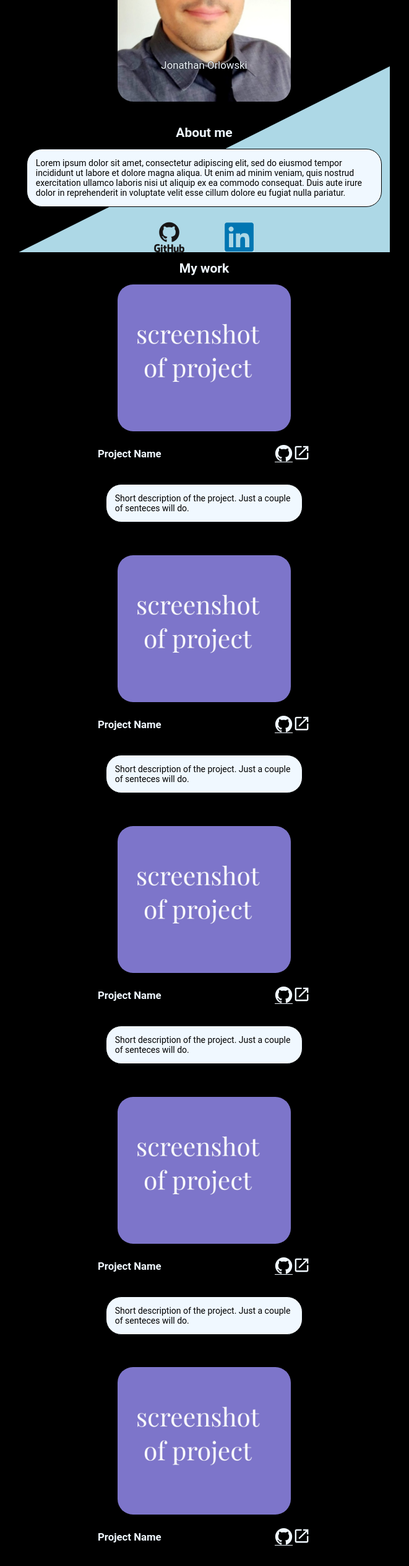
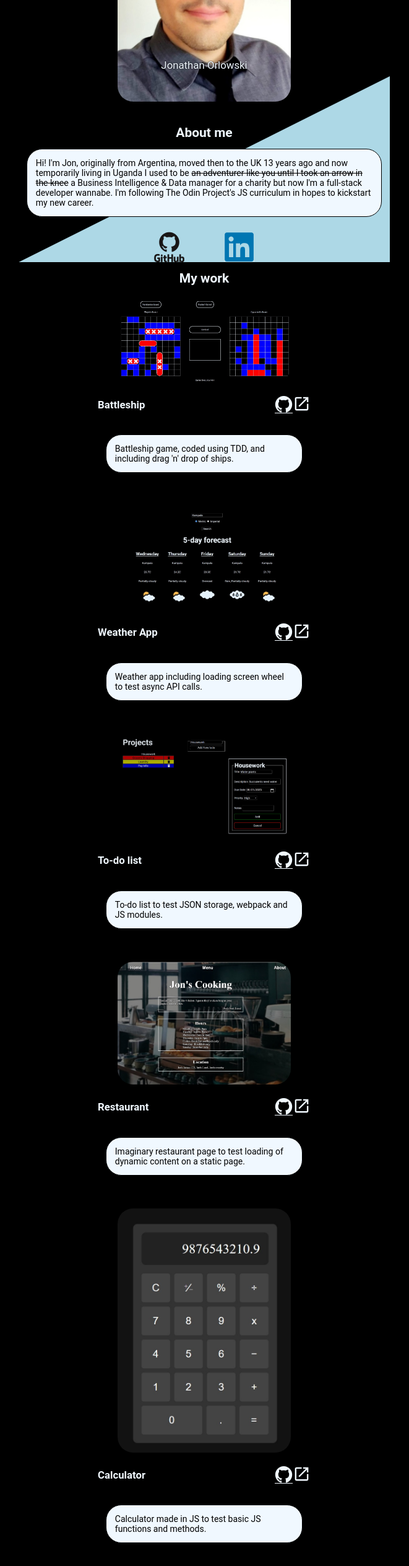
Before and after one commit to jonorl/homepage, a website built with webpack: page src/template.html in a window 1280 px wide. Shown: the part 240-2767 px from the top of the page at 62% size, without its empty margins (310-971 px from the left). Built offline with nearby package versions, Linux system fonts and the light colour scheme.

Commit message:
feat: Added proper content, images and descriptions.

```diff
--- a/src/css/style.css
+++ b/src/css/style.css
@@ -134,11 +134,16 @@ i.devicon-github-original {
   margin-bottom: 5vh;
 }
 
+del {
+  color: #000;
+}
+
 footer {
   max-width: 600px;
   margin: 0 auto;
   display: block;
   background-color: #add8e6;
+  border-radius: 25px;
 }
 
 .footer-container {
@@ -158,7 +163,6 @@ footer {
   text-align: center;
   max-width: inherit;
   width: 95.5vw;
-  /* max-width: inherit; */
   border-radius: 25px;
   margin: 0;
 }
--- a/src/template.html
+++ b/src/template.html
@@ -22,11 +22,12 @@
       </div>
       <h1>About me</h1>
       <p>
-        Lorem ipsum dolor sit amet, consectetur adipiscing elit, sed do eiusmod
-        tempor incididunt ut labore et dolore magna aliqua. Ut enim ad minim
-        veniam, quis nostrud exercitation ullamco laboris nisi ut aliquip ex ea
-        commodo consequat. Duis aute irure dolor in reprehenderit in voluptate
-        velit esse cillum dolore eu fugiat nulla pariatur.
+        Hi! I'm Jon, originally from Argentina, moved then to the UK 13 years
+        ago and now temporarily living in Uganda I used to be
+        <del>an adventurer like you until I took an arrow in the knee</del> a
+        Business Intelligence & Data manager for a charity but now I'm a
+        full-stack developer wannabe. I'm following The Odin Project's JS
+        curriculum in hopes to kickstart my new career.
       </p>
       <div class="logos">
         <div class="github">
@@ -48,18 +49,18 @@
           <img
             id="project-image"
             class="project-picture"
-            src="../src/images/screenshotPlaceholder.jpg"
-            alt="Project 2 screenshot"
+            src="../src/images/BattleshipsScreenshot.jpg"
+            alt="Project 1 screenshot"
           />
           <div class="subheader">
-            <h2>Project Name</h2>
+            <h2>Battleship</h2>
             <div class="github-icon">
-              <a href="https://github.com/jonorl"
+              <a href="https://github.com/jonorl/battleship"
                 ><i class="devicon-github-original"></i
               ></a>
             </div>
             <div class="external-link">
-              <a href="https://github.com/jonorl">
+              <a href="https://jonorl.github.io/battleship/">
                 <svg
                   xmlns="http://www.w3.org/2000/svg"
                   viewBox="0 0 24 24"
@@ -74,8 +75,8 @@
               </a>
             </div>
             <p>
-              Short description of the project. Just a couple of senteces will
-              do.
+              Battleship game, coded using TDD, and including drag 'n' drop of
+              ships.
             </p>
           </div>
         </div>
@@ -83,18 +84,18 @@
           <img
             id="project-image"
             class="project-picture"
-            src="../src/images/screenshotPlaceholder.jpg"
+            src="../src/images/weatherScreenshot.jpg"
             alt="Project 2 screenshot"
           />
           <div class="subheader">
-            <h2>Project Name</h2>
+            <h2>Weather App</h2>
             <div class="github-icon">
-              <a href="https://github.com/jonorl"
+              <a href="https://github.com/jonorl/weather-app"
                 ><i class="devicon-github-original"></i
               ></a>
             </div>
             <div class="external-link">
-              <a href="https://github.com/jonorl">
+              <a href="https://jonorl.github.io/weather-app/">
                 <svg
                   xmlns="http://www.w3.org/2000/svg"
                   viewBox="0 0 24 24"
@@ -109,8 +110,8 @@
               </a>
             </div>
             <p>
-              Short description of the project. Just a couple of senteces will
-              do.
+              Weather app including loading screen wheel to test async API
+              calls.
             </p>
           </div>
         </div>
@@ -118,18 +119,50 @@
           <img
             id="project-image"
             class="project-picture"
-            src="../src/images/screenshotPlaceholder.jpg"
+            src="../src/images/toDoListScreenshot.jpg"
             alt="Project 3 screenshot"
           />
           <div class="subheader">
-            <h2>Project Name</h2>
+            <h2>To-do list</h2>
             <div class="github-icon">
-              <a href="https://github.com/jonorl"
+              <a href="https://github.com/jonorl/todo-list"
                 ><i class="devicon-github-original"></i
               ></a>
             </div>
             <div class="external-link">
-              <a href="https://github.com/jonorl">
+              <a href="https://jonorl.github.io/todo-list/">
+                <svg
+                  xmlns="http://www.w3.org/2000/svg"
+                  viewBox="0 0 24 24"
+                  width="29"
+                  height="69"
+                >
+                  <path
+                    fill="currentColor"
+                    d="M14,3V5H17.59L7.76,14.83L9.17,16.24L19,6.41V10H21V3M19,19H5V5H12V3H5C3.89,3 3,3.9 3,5V19A2,2 0 0,0 5,21H19A2,2 0 0,0 21,19V12H19V19Z"
+                  />
+                </svg>
+              </a>
+            </div>
+            <p>To-do list to test JSON storage, webpack and JS modules.</p>
+          </div>
+        </div>
+        <div id="card" class="card4">
+          <img
+            id="project-image"
+            class="project-picture"
+            src="../src/images/restaurantScreenshot.jpg"
+            alt="Project 4 screenshot"
+          />
+          <div class="subheader">
+            <h2>Restaurant</h2>
+            <div class="github-icon">
+              <a href="https://github.com/jonorl/restaurant-page"
+                ><i class="devicon-github-original"></i
+              ></a>
+            </div>
+            <div class="external-link">
+              <a href="https://jonorl.github.io/restaurant-page/">
                 <svg
                   xmlns="http://www.w3.org/2000/svg"
                   viewBox="0 0 24 24"
@@ -144,27 +177,59 @@
               </a>
             </div>
             <p>
-              Short description of the project. Just a couple of senteces will
-              do.
+              Imaginary restaurant page to test loading of dynamic content on a
+              static page.
             </p>
           </div>
         </div>
-        <div id="card" class="card4">
+        <div id="card" class="card5">
           <img
             id="project-image"
             class="project-picture"
-            src="../src/images/screenshotPlaceholder.jpg"
-            alt="Project 4 screenshot"
+            src="../src/images/calculatorScreenshot.jpg"
+            alt="Project 5 screenshot"
           />
           <div class="subheader">
-            <h2>Project Name</h2>
+            <h2>Calculator</h2>
             <div class="github-icon">
-              <a href="https://github.com/jonorl"
+              <a href="https://github.com/jonorl/calculator"
                 ><i class="devicon-github-original"></i
               ></a>
             </div>
             <div class="external-link">
-              <a href="https://github.com/jonorl">
+              <a href="https://jonorl.github.io/calculator/">
+                <svg
+                  xmlns="http://www.w3.org/2000/svg"
+                  viewBox="0 0 24 24"
+                  width="29"
+                  height="69"
+                >
+                  <path
+                    fill="currentColor"
+                    d="M14,3V5H17.59L7.76,14.83L9.17,16.24L19,6.41V10H21V3M19,19H5V5H12V3H5C3.89,3 3,3.9 3,5V19A2,2 0 0,0 5,21H19A2,2 0 0,0 21,19V12H19V19Z"
+                  />
+                </svg>
+              </a>
+            </div>
+            <p>Calculator made in JS to test basic JS functions and methods.</p>
+          </div>
+        </div>
+        <div id="card" class="card6">
+          <img
+            id="project-image"
+            class="project-picture"
+            src="../src/images/RecipesScreenshot.jpg"
+            alt="Project 6 screenshot"
+          />
+          <div class="subheader">
+            <h2>Recipes</h2>
+            <div class="github-icon">
+              <a href="https://github.com/jonorl/odin-recipes"
+                ><i class="devicon-github-original"></i
+              ></a>
+            </div>
+            <div class="external-link">
+              <a href="https://jonorl.github.io/odin-recipes/">
                 <svg
                   xmlns="http://www.w3.org/2000/svg"
                   viewBox="0 0 24 24"
@@ -179,78 +244,8 @@
               </a>
             </div>
             <p>
-              Short description of the project. Just a couple of senteces will
-              do.
-            </p>
-          </div>
-        </div>
-        <div id="card" class="card5">
-          <img
-            id="project-image"
-            class="project-picture"
-            src="../src/images/screenshotPlaceholder.jpg"
-            alt="Project 5 screenshot"
-          />
-          <div class="subheader">
-            <h2>Project Name</h2>
-            <div class="github-icon">
-              <a href="https://github.com/jonorl"
-                ><i class="devicon-github-original"></i
-              ></a>
-            </div>
-            <div class="external-link">
-              <a href="https://github.com/jonorl">
-                <svg
-                  xmlns="http://www.w3.org/2000/svg"
-                  viewBox="0 0 24 24"
-                  width="29"
-                  height="69"
-                >
-                  <path
-                    fill="currentColor"
-                    d="M14,3V5H17.59L7.76,14.83L9.17,16.24L19,6.41V10H21V3M19,19H5V5H12V3H5C3.89,3 3,3.9 3,5V19A2,2 0 0,0 5,21H19A2,2 0 0,0 21,19V12H19V19Z"
-                  />
-                </svg>
-              </a>
-            </div>
-            <p>
-              Short description of the project. Just a couple of senteces will
-              do.
-            </p>
-          </div>
-        </div>
-        <div id="card" class="card6">
-          <img
-            id="project-image"
-            class="project-picture"
-            src="../src/images/screenshotPlaceholder.jpg"
-            alt="Project 6 screenshot"
-          />
-          <div class="subheader">
-            <h2>Project Name</h2>
-            <div class="github-icon">
-              <a href="https://github.com/jonorl"
-                ><i class="devicon-github-original"></i
-              ></a>
-            </div>
-            <div class="external-link">
-              <a href="https://github.com/jonorl">
-                <svg
-                  xmlns="http://www.w3.org/2000/svg"
-                  viewBox="0 0 24 24"
-                  width="29"
-                  height="69"
-                >
-                  <path
-                    fill="currentColor"
-                    d="M14,3V5H17.59L7.76,14.83L9.17,16.24L19,6.41V10H21V3M19,19H5V5H12V3H5C3.89,3 3,3.9 3,5V19A2,2 0 0,0 5,21H19A2,2 0 0,0 21,19V12H19V19Z"
-                  />
-                </svg>
-              </a>
-            </div>
-            <p>
-              Short description of the project. Just a couple of senteces will
-              do.
+              My very first HTML project for The Odin Project. We all need to
+              start somewhere =)
             </p>
           </div>
         </div>
```
Also changed, not shown: src/images/BattleshipsScreenshot.jpg (added), src/images/RecipesScreenshot.jpg (added), src/images/calculatorScreenshot.jpg (added), src/images/restaurantScreenshot.jpg (added), src/images/toDoListScreenshot.jpg (added), src/images/weatherScreenshot.jpg (added).
